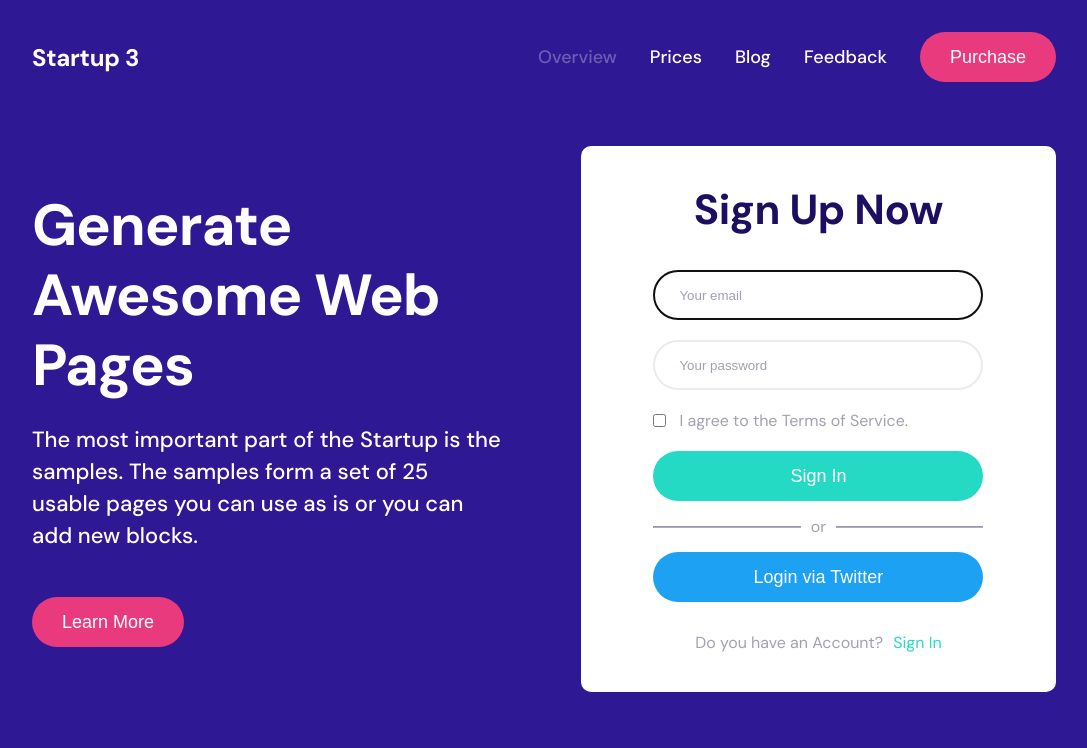
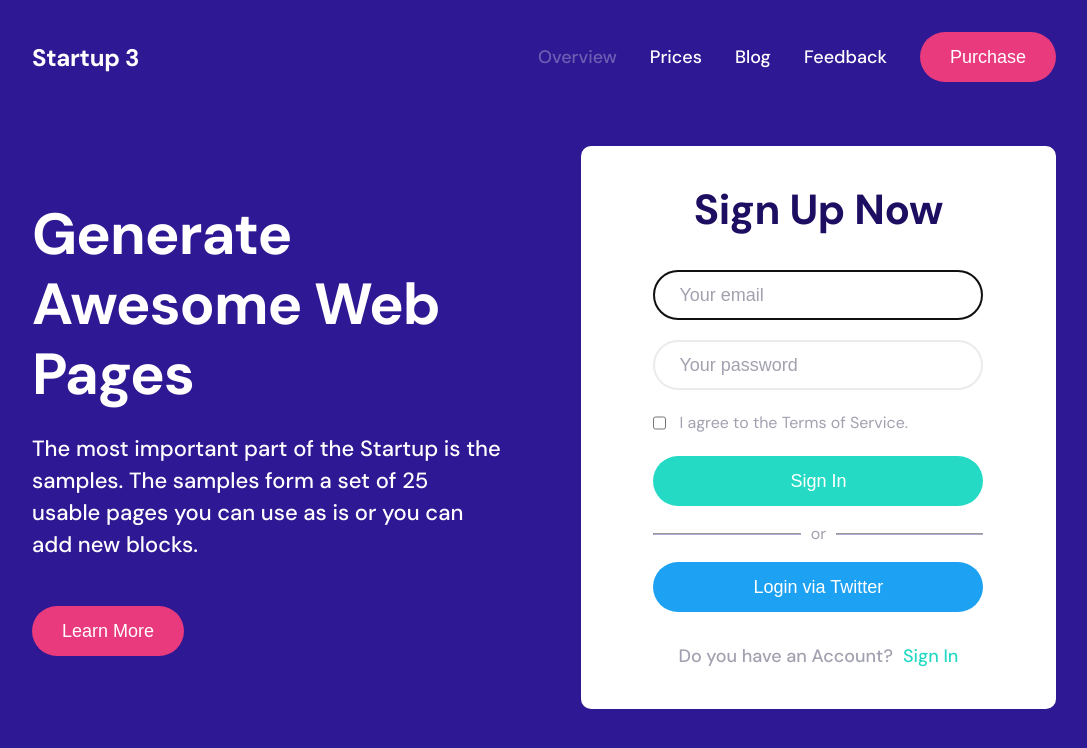
Before and after one commit to SebastianJedrak/landing-page-lex, a React (Vite) app: page / in a window 1280 px wide. Shown: the top 748 px of the page, without its empty margins (96-1183 px from the left). Built offline with nearby package versions, Linux system fonts and the light colour scheme.

Commit message:
style: refactor of Login and input

```diff
--- a/src/components/UI/Input.tsx
+++ b/src/components/UI/Input.tsx
@@ -17,7 +17,7 @@ const Input: React.FC<InputProps> = ({
     <>
       {type !== "checkbox" && (
         <input
-          className="input-ui input-ui__input"
+          className="input-ui input-ui__input button-middle"
           placeholder={label}
           type={type}
           autoFocus={autoFocus}
@@ -27,7 +27,7 @@ const Input: React.FC<InputProps> = ({
       {type === "checkbox" && (
         <div className="input-ui input-ui__checkbox">
           <input type={type} autoFocus={autoFocus} required={required} />
-          <label>{label}</label>
+          <label className="paragraph">{label}</label>
         </div>
       )}
     </>
--- a/src/components/pages/Login.tsx
+++ b/src/components/pages/Login.tsx
@@ -33,11 +33,11 @@ const Login: React.FC = () => {
             </form>
             <div className="or-divider">
               <hr />
-              <span>or</span>
+              <span className="paragraph">or</span>
               <hr />
             </div>
             <Button label="Login via Twitter" variant="twitter" fullWidth />
-            <div className="sign-in">
+            <div className="sign-in article">
               <span className="sign-in__span">Do you have an Account?</span>
               <span className="sign-in__link">Sign In</span>
             </div>
--- a/src/index.scss
+++ b/src/index.scss
@@ -57,7 +57,7 @@ h5 {
 }
 
 /* Text / Paragraph */
-p {
+.paragraph {
   font-size: 16px;
   line-height: 26px;
 }
```
